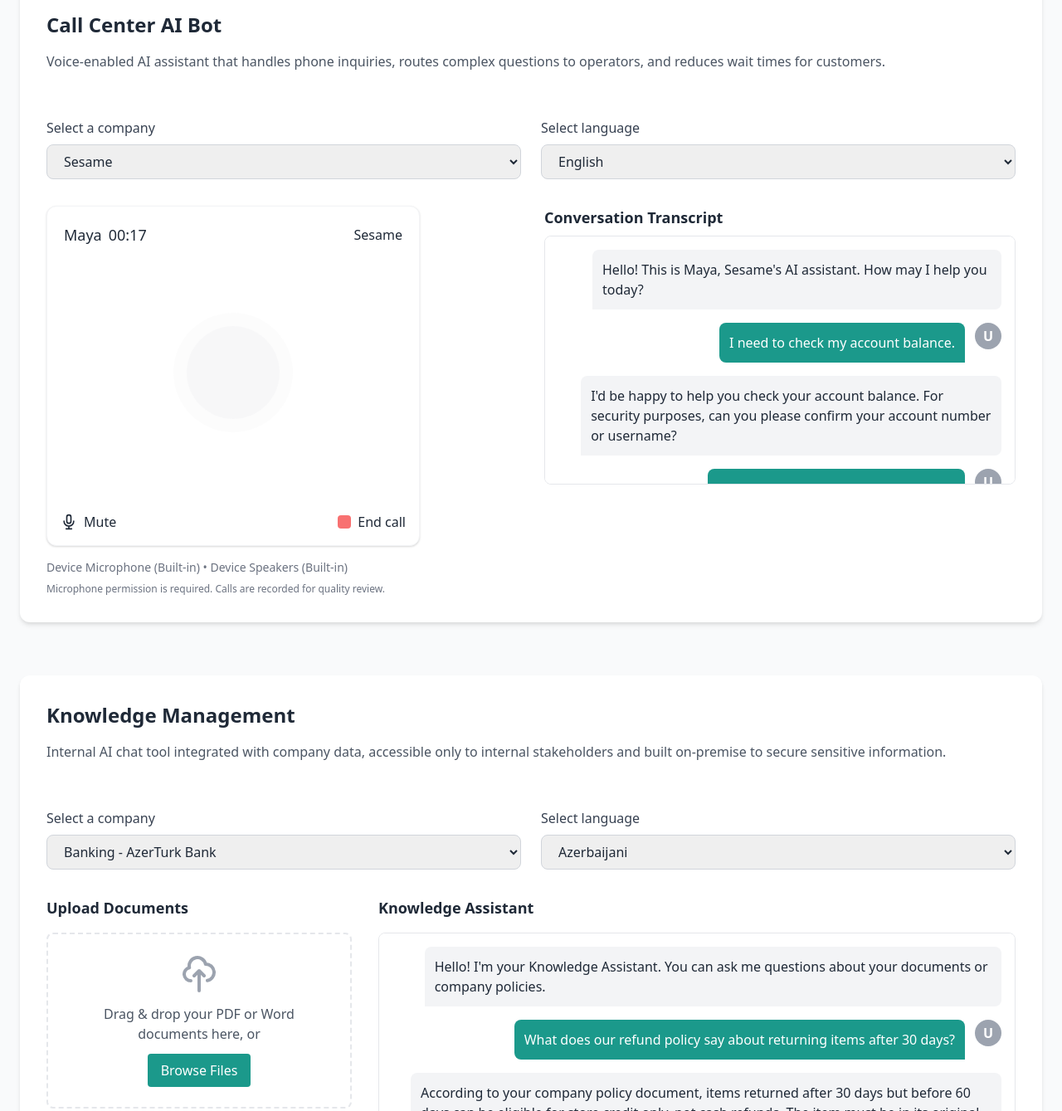
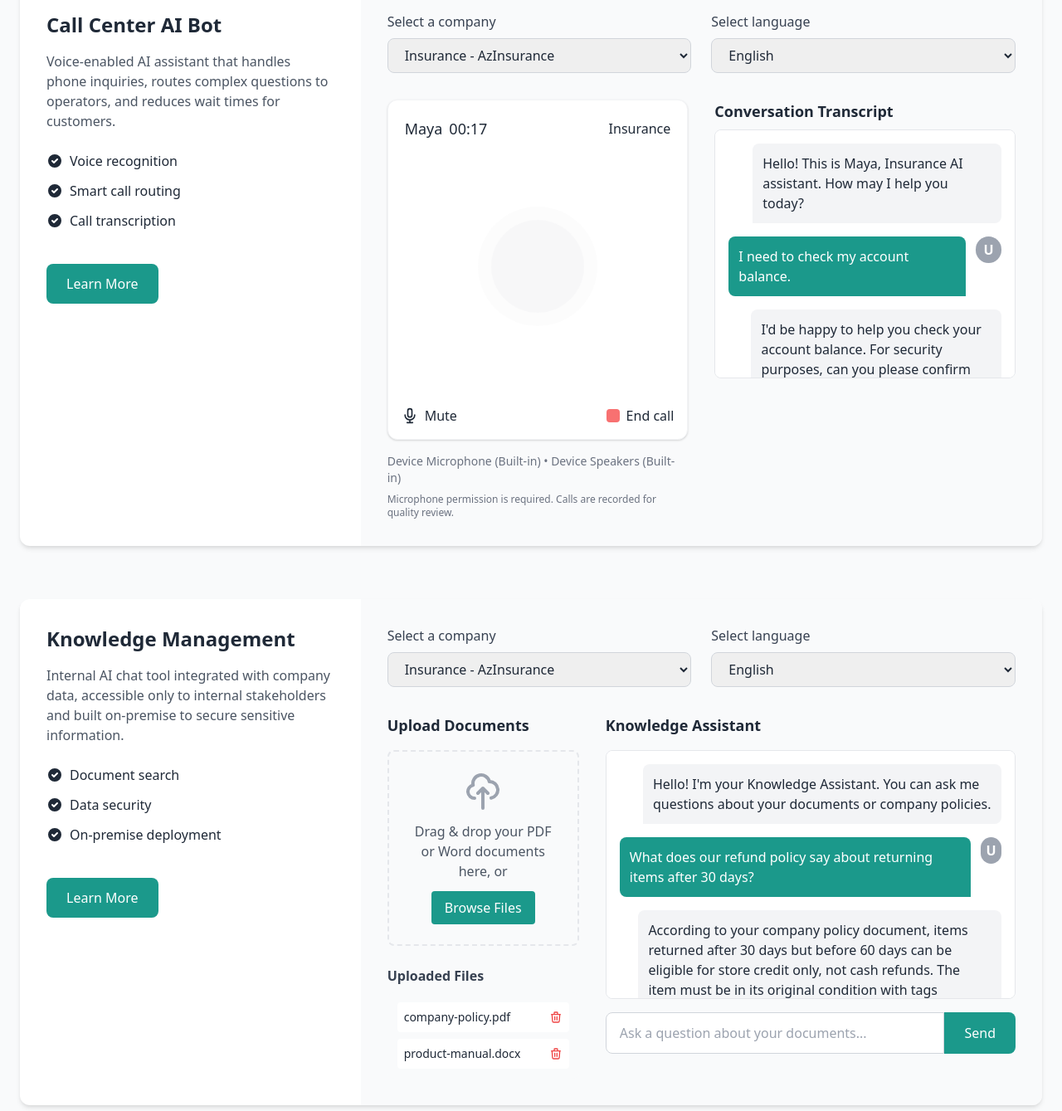
Before and after one commit to pandanomik/pionero-website, a plain HTML site: page index.html in a window 1280 px wide. Shown: the part 2096-3435 px from the top of the page at 83% size. Drawn offline with nearby package versions, Linux system fonts and the light colour scheme.

Commit message:
updated design

```diff
--- a/index.html
+++ b/index.html
@@ -376,13 +376,36 @@
 
             <!-- Product 2: Call Center AI Bot with Voice Demo -->
             <div class="bg-white rounded-xl shadow-md overflow-hidden mb-16 card-hover">
-                <div class="flex flex-col">
-                    <div class="p-8">
+                <div class="flex flex-col md:flex-row">
+                    <div class="md:w-1/3 p-8">
                         <h3 class="text-2xl font-bold mb-4">Call Center AI Bot</h3>
                         <p class="text-gray-600 mb-6">Voice-enabled AI assistant that handles phone inquiries, routes complex questions to operators, and reduces wait times for customers.</p>
+
+                        <ul class="space-y-3 mb-6">
+                            <li class="flex items-center">
+                                <svg xmlns="http://www.w3.org/2000/svg" class="h-5 w-5 text-teal-600 mr-2" viewBox="0 0 20 20" fill="currentColor">
+                                    <path fill-rule="evenodd" d="M10 18a8 8 0 100-16 8 8 0 000 16zm3.707-9.293a1 1 0 00-1.414-1.414L9 10.586 7.707 9.293a1 1 0 00-1.414 1.414l2 2a1 1 0 001.414 0l4-4z" clip-rule="evenodd" />
+                                </svg>
+                                <span>Voice recognition</span>
+                            </li>
+                            <li class="flex items-center">
+                                <svg xmlns="http://www.w3.org/2000/svg" class="h-5 w-5 text-teal-600 mr-2" viewBox="0 0 20 20" fill="currentColor">
+                                    <path fill-rule="evenodd" d="M10 18a8 8 0 100-16 8 8 0 000 16zm3.707-9.293a1 1 0 00-1.414-1.414L9 10.586 7.707 9.293a1 1 0 00-1.414 1.414l2 2a1 1 0 001.414 0l4-4z" clip-rule="evenodd" />
+                                </svg>
+                                <span>Smart call routing</span>
+                            </li>
+                            <li class="flex items-center">
+                                <svg xmlns="http://www.w3.org/2000/svg" class="h-5 w-5 text-teal-600 mr-2" viewBox="0 0 20 20" fill="currentColor">
+                                    <path fill-rule="evenodd" d="M10 18a8 8 0 100-16 8 8 0 000 16zm3.707-9.293a1 1 0 00-1.414-1.414L9 10.586 7.707 9.293a1 1 0 00-1.414 1.414l2 2a1 1 0 001.414 0l4-4z" clip-rule="evenodd" />
+                                </svg>
+                                <span>Call transcription</span>
+                            </li>
+                        </ul>
+
+                        <button class="btn-primary px-6 py-3 rounded-lg mt-4">Learn More</button>
                     </div>
 
-                    <div class="px-8 pb-8">
+                    <div class="md:w-2/3 p-8 bg-gray-50">
                         <div class="mb-8 grid grid-cols-1 md:grid-cols-2 gap-6">
                             <div>
                                 <label class="block text-gray-700 mb-2">Select a company</label>
@@ -390,7 +413,7 @@
                                     <option>Banking - AzerTurk Bank</option>
                                     <option>Retail - Bravo Supermarkets</option>
                                     <option>Telecom - Azercell</option>
-                                    <option selected>Sesame</option>
+                                    <option selected>Insurance - AzInsurance</option>
                                 </select>
                             </div>
                             <div>
@@ -414,7 +437,7 @@
                                                 <span class="text-olive-700 font-medium text-lg">Maya</span>
                                                 <span class="ml-2 text-olive-700 text-lg">00:17</span>
                                             </div>
-                                            <div class="text-olive-400">Sesame</div>
+                                            <div class="text-olive-400">Insurance</div>
                                         </div>
 
                                         <div class="flex justify-center items-center h-56">
@@ -454,7 +477,7 @@
                                         <div class="flex items-start">
                                             <div class="w-8 h-8 rounded-full bg-teal-600 flex items-center justify-center text-white font-bold mr-3">M</div>
                                             <div class="ai-message p-3 max-w-3xl">
-                                                <p>Hello! This is Maya, Sesame's AI assistant. How may I help you today?</p>
+                                                <p>Hello! This is Maya, Insurance AI assistant. How may I help you today?</p>
                                             </div>
                                         </div>
 
@@ -495,13 +518,36 @@
 
             <!-- Product 3: Knowledge Management with File Upload -->
             <div class="bg-white rounded-xl shadow-md overflow-hidden mb-12 card-hover">
-                <div class="flex flex-col">
-                    <div class="p-8">
+                <div class="flex flex-col md:flex-row">
+                    <div class="md:w-1/3 p-8">
                         <h3 class="text-2xl font-bold mb-4">Knowledge Management</h3>
                         <p class="text-gray-600 mb-6">Internal AI chat tool integrated with company data, accessible only to internal stakeholders and built on-premise to secure sensitive information.</p>
+
+                        <ul class="space-y-3 mb-6">
+                            <li class="flex items-center">
+                                <svg xmlns="http://www.w3.org/2000/svg" class="h-5 w-5 text-teal-600 mr-2" viewBox="0 0 20 20" fill="currentColor">
+                                    <path fill-rule="evenodd" d="M10 18a8 8 0 100-16 8 8 0 000 16zm3.707-9.293a1 1 0 00-1.414-1.414L9 10.586 7.707 9.293a1 1 0 00-1.414 1.414l2 2a1 1 0 001.414 0l4-4z" clip-rule="evenodd" />
+                                </svg>
+                                <span>Document search</span>
+                            </li>
+                            <li class="flex items-center">
+                                <svg xmlns="http://www.w3.org/2000/svg" class="h-5 w-5 text-teal-600 mr-2" viewBox="0 0 20 20" fill="currentColor">
+                                    <path fill-rule="evenodd" d="M10 18a8 8 0 100-16 8 8 0 000 16zm3.707-9.293a1 1 0 00-1.414-1.414L9 10.586 7.707 9.293a1 1 0 00-1.414 1.414l2 2a1 1 0 001.414 0l4-4z" clip-rule="evenodd" />
+                                </svg>
+                                <span>Data security</span>
+                            </li>
+                            <li class="flex items-center">
+                                <svg xmlns="http://www.w3.org/2000/svg" class="h-5 w-5 text-teal-600 mr-2" viewBox="0 0 20 20" fill="currentColor">
+                                    <path fill-rule="evenodd" d="M10 18a8 8 0 100-16 8 8 0 000 16zm3.707-9.293a1 1 0 00-1.414-1.414L9 10.586 7.707 9.293a1 1 0 00-1.414 1.414l2 2a1 1 0 001.414 0l4-4z" clip-rule="evenodd" />
+                                </svg>
+                                <span>On-premise deployment</span>
+                            </li>
+                        </ul>
+
+                        <button class="btn-primary px-6 py-3 rounded-lg mt-4">Learn More</button>
                     </div>
 
-                    <div class="px-8 pb-8">
+                    <div class="md:w-2/3 p-8 bg-gray-50">
                         <div class="mb-8 grid grid-cols-1 md:grid-cols-2 gap-6">
                             <div>
                                 <label class="block text-gray-700 mb-2">Select a company</label>
@@ -509,14 +555,14 @@
                                     <option>Banking - AzerTurk Bank</option>
                                     <option>Retail - Bravo Supermarkets</option>
                                     <option>Telecom - Azercell</option>
-                                    <option>Insurance - AzInsurance</option>
+                                    <option selected>Insurance - AzInsurance</option>
                                 </select>
                             </div>
                             <div>
                                 <label class="block text-gray-700 mb-2">Select language</label>
                                 <select class="w-full px-4 py-2 border border-gray-300 rounded-lg focus:outline-none focus:ring-2 focus:ring-teal-500">
                                     <option>Azerbaijani</option>
-                                    <option>English</option>
+                                    <option selected>English</option>
                                     <option>Russian</option>
                                     <option>Turkish</option>
                                 </select>
@@ -564,7 +610,7 @@
                                 <div class="conversation-log p-4 mb-4">
                                     <div class="space-y-4">
                                         <div class="flex items-start">
-                                            <div class="w-8 h-8 rounded-full bg-teal-600 flex items-center justify-center text-white font-bold mr-3">P</div>
+                                            <div class="w-8 h-8 rounded-full bg-teal-600 flex items-center justify-center text-white font-bold mr-3">K</div>
                                             <div class="ai-message p-3 max-w-3xl">
                                                 <p>Hello! I'm your Knowledge Assistant. You can ask me questions about your documents or company policies.</p>
                                             </div>
@@ -578,7 +624,7 @@
                                         </div>
 
                                         <div class="flex items-start">
-                                            <div class="w-8 h-8 rounded-full bg-teal-600 flex items-center justify-center text-white font-bold mr-3">P</div>
+                                            <div class="w-8 h-8 rounded-full bg-teal-600 flex items-center justify-center text-white font-bold mr-3">K</div>
                                             <div class="ai-message p-3 max-w-3xl">
                                                 <p>According to your company policy document, items returned after 30 days but before 60 days can be eligible for store credit only, not cash refunds. The item must be in its original condition with tags attached and original packaging. After 60 days, returns are not accepted except in cases where extended warranty was purchased.</p>
                                                 <p class="text-xs text-gray-500 mt-2">Source: company-policy.pdf, page 12, section 4.3</p>
@@ -600,7 +646,7 @@
             <!-- Product 4: Customer Data Analysis -->
             <div class="bg-white rounded-xl shadow-md overflow-hidden card-hover">
                 <div class="flex flex-col md:flex-row">
-                    <div class="md:w-2/5 p-8">
+                    <div class="md:w-1/3 p-8">
                         <h3 class="text-2xl font-bold mb-4">Customer Data Analysis</h3>
                         <p class="text-gray-600 mb-6">Turn customer interactions into actionable insights with powerful analytics tools that reveal patterns and opportunities.</p>
 
@@ -625,9 +671,10 @@
                             </li>
                         </ul>
 
-                        <button class="btn-primary px-5 py-2 rounded-lg mt-4">Learn More</button>
+                        <button class="btn-primary px-6 py-3 rounded-lg mt-4">Learn More</button>
                     </div>
-                    <div class="md:w-3/5">
+
+                    <div class="md:w-2/3">
                         <img src="/api/placeholder/800/400" alt="Customer Data Analysis" class="w-full h-full object-cover">
                     </div>
                 </div>
```
